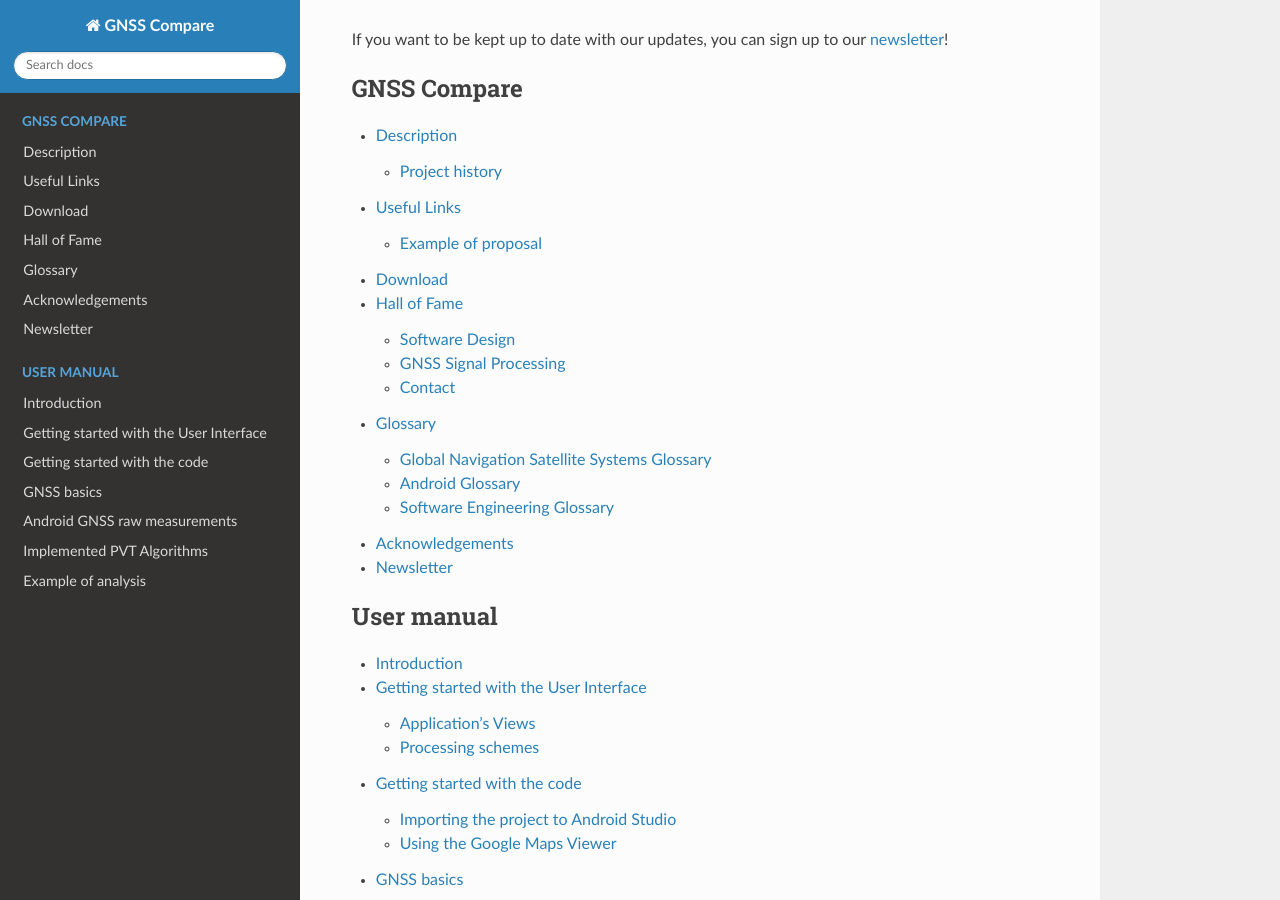
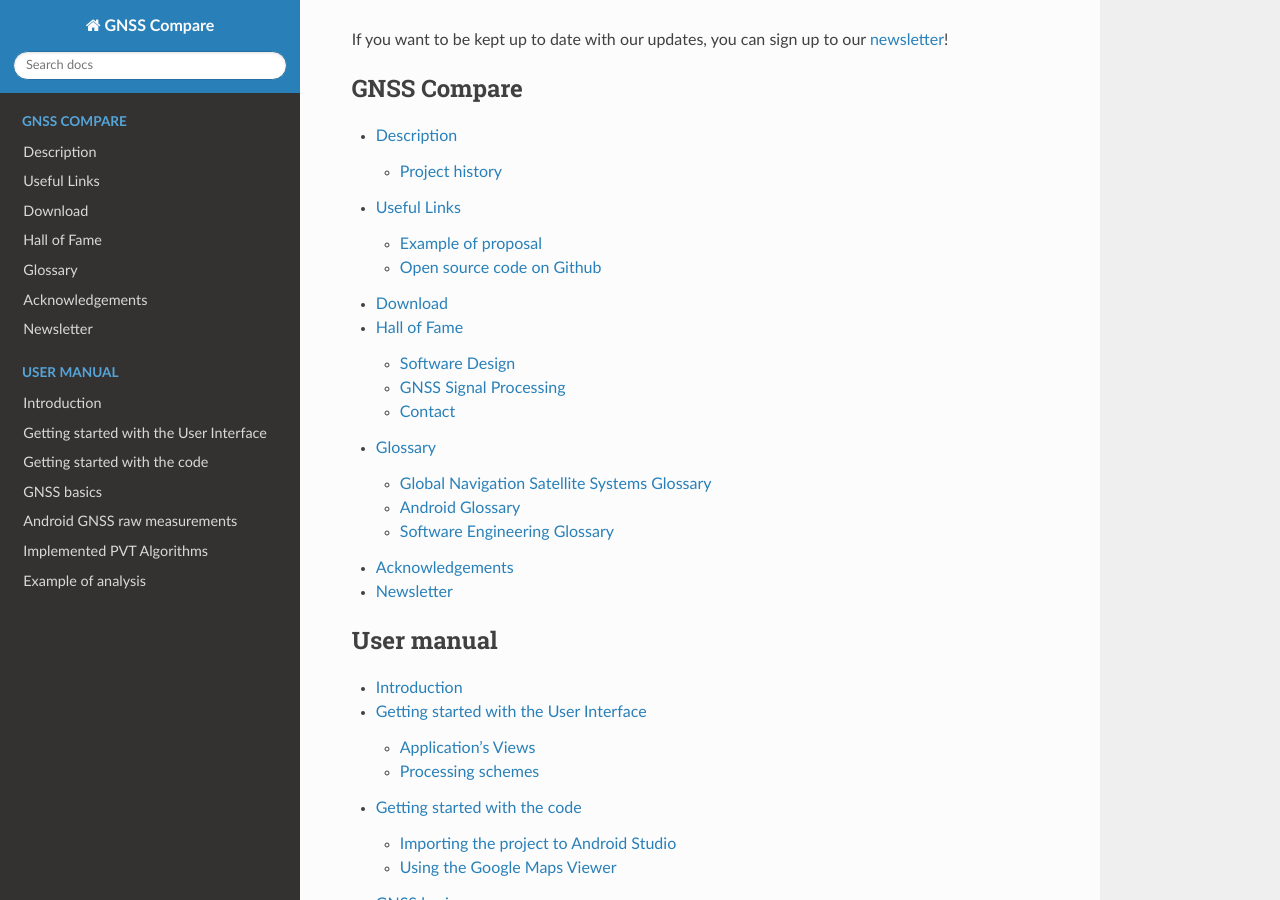
Before and after one commit to TheGalfins/GNSS_Compare, a Sphinx documentation site: the page built from docs/index.rst, in a window 1280 px wide and 900 px high, scrolled down 884 px. Built offline with Sphinx 7.4.7 and the Read the Docs theme 2.0.0, drawn with Linux system fonts in a browser that asks for light colours; pages that are not in the unit, such as notebooks, are missing from menus.

Commit message:
Added link to the Github repository

```diff
--- a/docs/useful_links.rst
+++ b/docs/useful_links.rst
@@ -9,3 +9,8 @@
 ======================
 
 Click `here <https://drive.google.com/open?id=1mp0PKg_SWw7ngPFqLXZQDNbhQiyJ6QJe>`_.
+
+Open source code on Github
+==========================
+
+Click `https://github.com/TheGalfins/GNSS_Compare/>`_.
```
